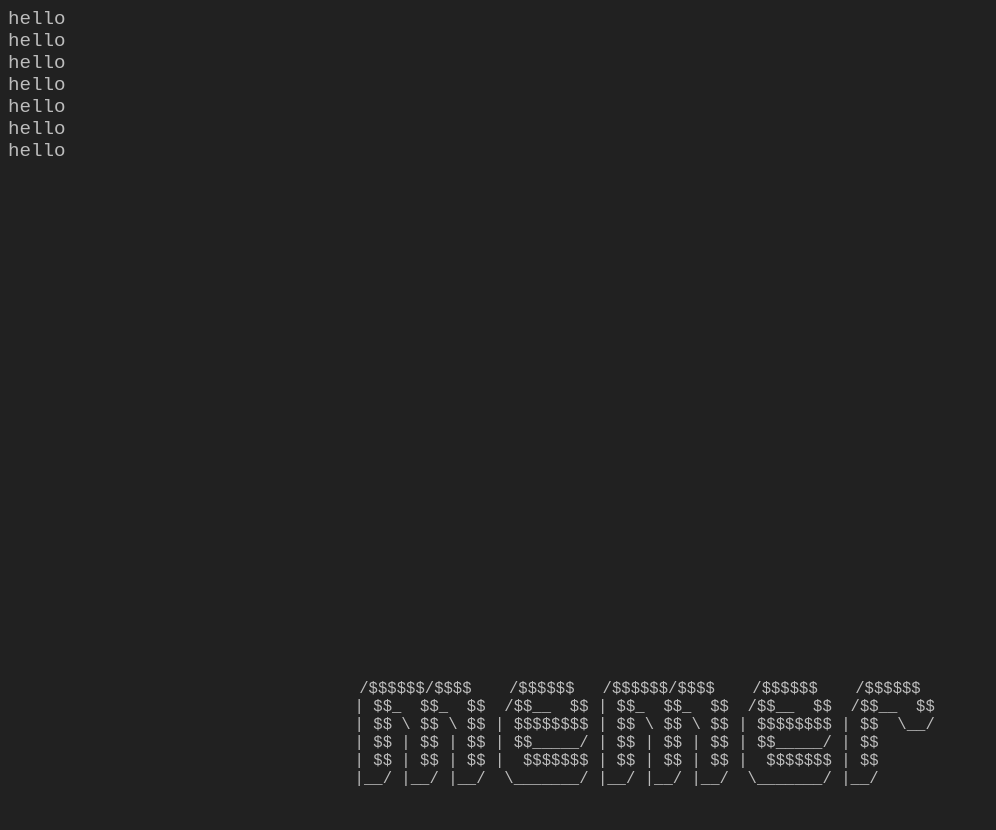
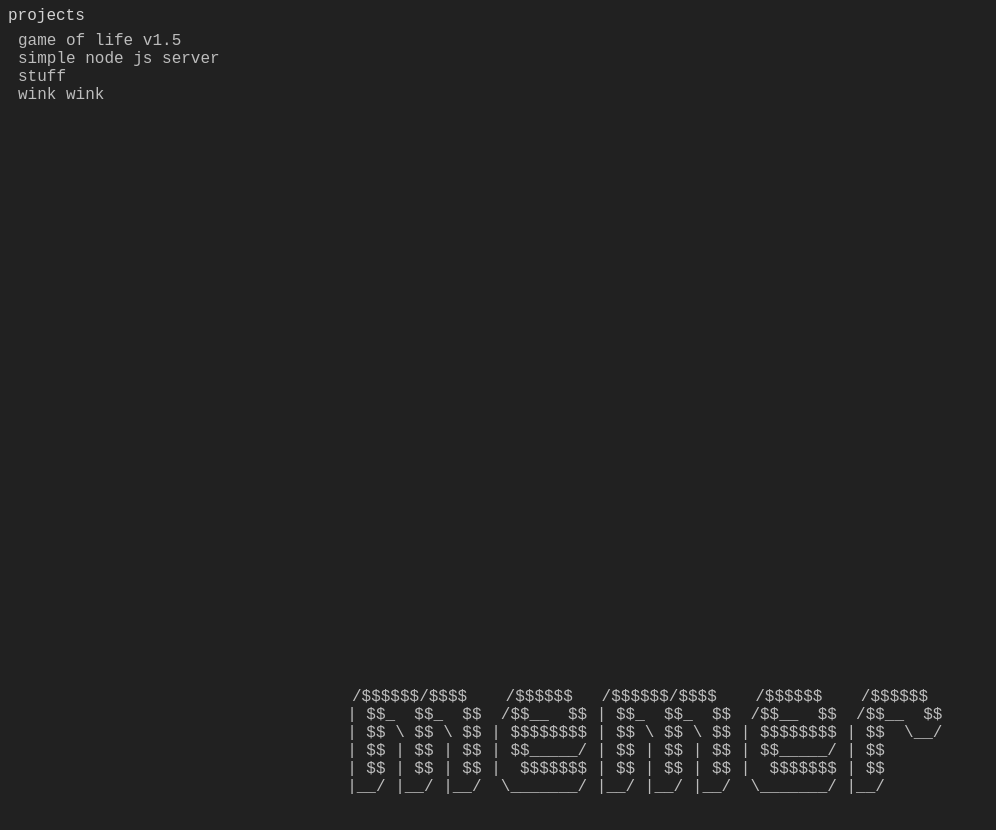
Before and after one commit to memer-s/memer-s, a plain HTML site: page index.html in a window 1280 px wide. Shown: the whole page, without its empty margins (0-996 px from the left). Drawn offline with Linux system fonts and the light colour scheme.

Commit message:
last commit for the day

```diff
--- a/index.html
+++ b/index.html
@@ -9,13 +9,15 @@
 </head>
 <body>
     <section class="sect1">
-        <a href="">hello</a><br>
-        <a href="">hello</a><br>
-        <a href="">hello</a><br>
-        <a href="">hello</a><br>
-        <a href="">hello</a><br>
-        <a href="">hello</a><br>
-        <a href="">hello</a><br>
+        <p style="line-height: 0;">projects</p>
+        <div class="links1">
+            <a href="">game of life v1.5</a><br>
+            <a href="">simple node js server</a><br>
+            <a href="">stuff</a><br>
+            <a href="">wink wink</a><br>
+        </div>
+
+
 
     </section>
 
--- a/style.css
+++ b/style.css
@@ -1,8 +1,37 @@
 body {
     font-family: 'Courier New', Courier, monospace;
-    font-size: larger;
+    font-size: 16px;
     color: rgba(255, 255, 255, 0.8);
     background-color: #212121;
+    overflow-y: hidden;
+}
+
+@keyframes anim {
+    from {
+        padding: 0;
+    }
+    to {
+        padding: 1px 4px 1px 4px;
+        background-color: rgba(255, 255, 255, 0.7);
+    }
+}
+
+@keyframes incr {
+    from {
+        font-size: 16px;
+    }
+    to {
+        font-size: 16.5px;
+    }
+}
+
+@keyframes decr {
+    from {
+        font-size: 16.5px;
+    }
+    to {
+        font-size: 16px;
+    }
 }
 
 .sect1 {
@@ -11,12 +40,27 @@ body {
 
 .sect1 a:hover {
     margin-left: 4px;
-
+    animation: anim;
+    animation-duration: 100ms;
+    padding: 1px 4px 1px 4px;
+    background-color: rgba(255, 255, 255, 0.7)
 }
 
 .sect2 {
     text-align: center;
     color: rgba(255, 255, 255, 0.7);
+    animation: decr;
+    animation-duration: 500ms;
+}
+
+.links1 {
+    margin-left: 10px;
+}
+
+.sect2:hover {
+    animation: incr;
+    animation-duration: 500ms;
+    font-size: 16.5px;
 }
 
 
@@ -33,8 +77,10 @@ a:visited {
 
 
 a:hover {
-    color: rgba(255, 255, 255, 1);
+    color: rgb(0, 0, 0, 0.8);
     text-decoration: none;
+
+
 }
 
 a:active {
```
